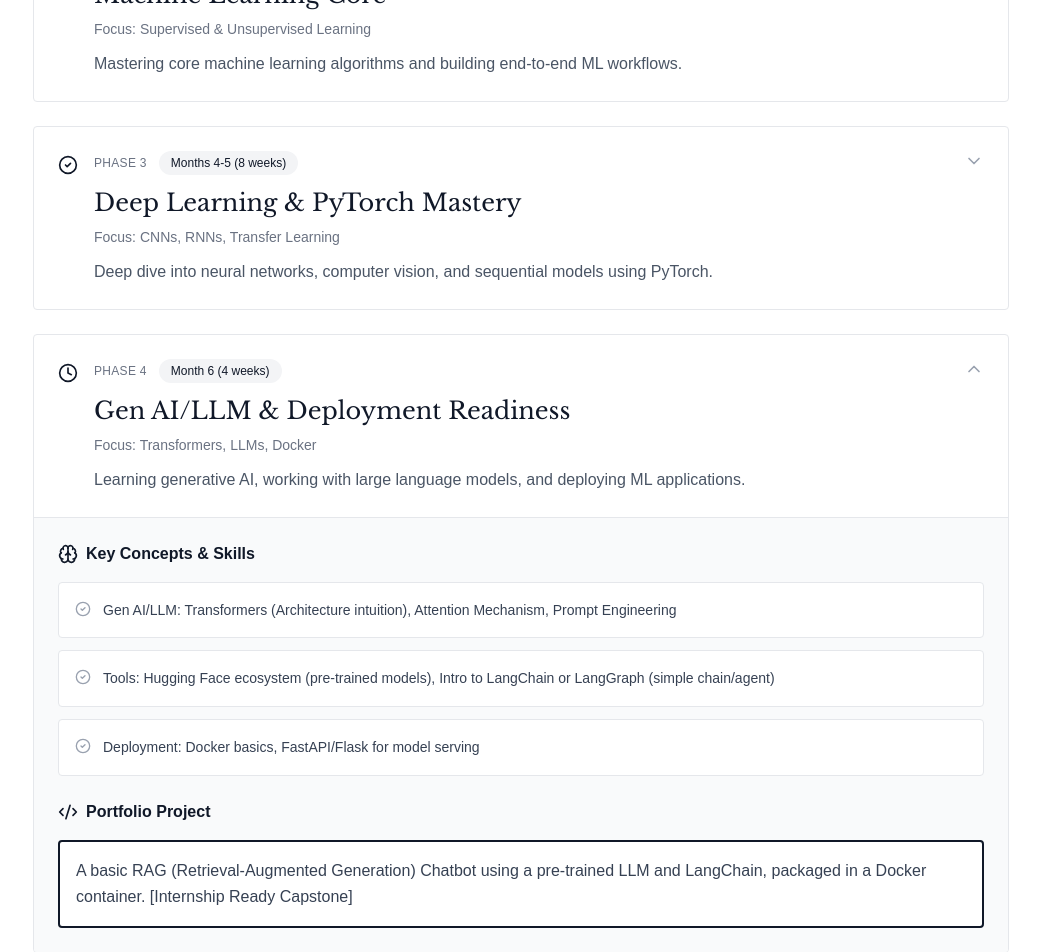
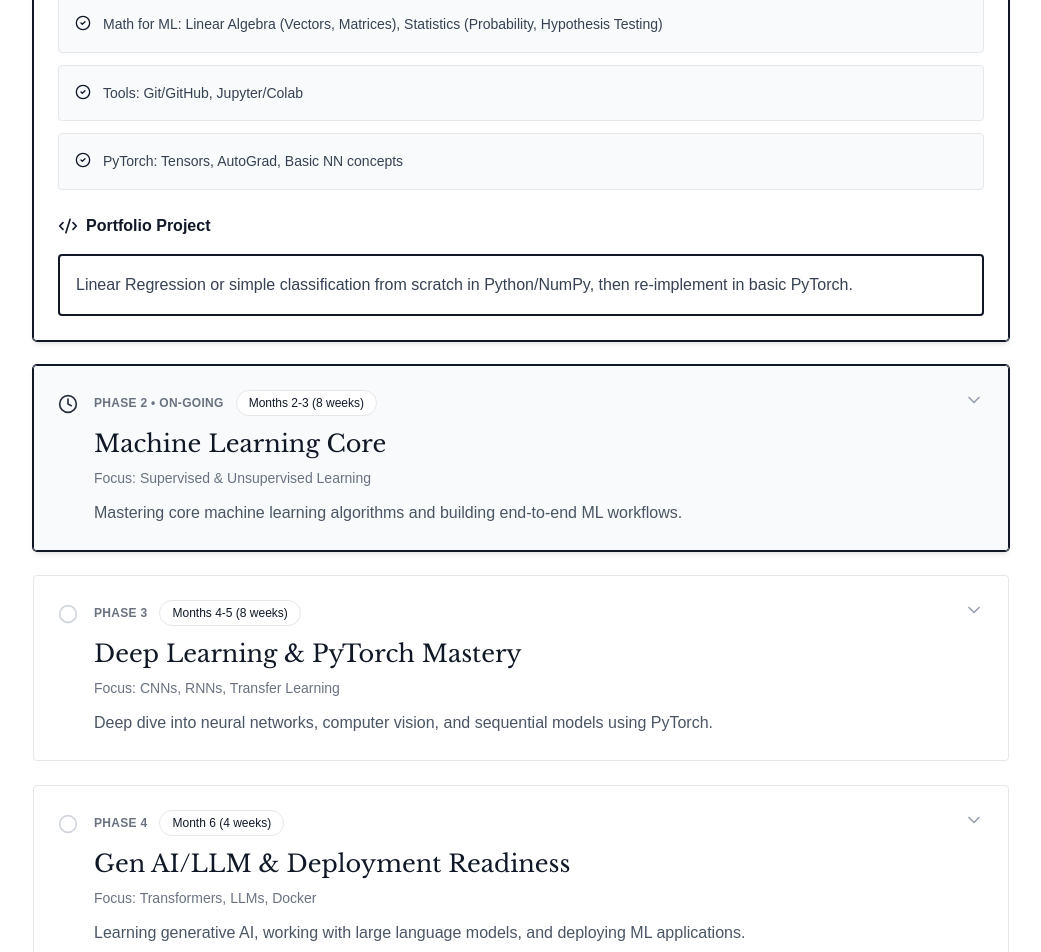
Before and after one commit to Shejaltiwari2356/Shejal_Tiwari_Porfolio, a Next.js app: page /roadmap in a window 1280 px wide. Shown: the part 1200-2152 px from the top of the page, without its empty margins (119-1160 px from the left). Built offline with nearby package versions, Linux system fonts and the light colour scheme.

Commit message:
first commit

```diff
--- a/app/roadmap/page.tsx
+++ b/app/roadmap/page.tsx
@@ -26,7 +26,7 @@ const roadmapPhases: Phase[] = [
     id: 'phase-1',
     number: 1,
     title: 'Foundation & PyTorch Intro',
-    status: 'completed',
+    status: 'in-progress',
     duration: 'Month 1 (4 weeks)',
     focusArea: 'Python, Math, PyTorch Basics',
     description: 'Building strong foundations in Python programming, essential mathematics for ML, and introduction to PyTorch.',
@@ -43,7 +43,7 @@ const roadmapPhases: Phase[] = [
     id: 'phase-2',
     number: 2,
     title: 'Machine Learning Core',
-    status: 'completed',
+    status: 'in-progress',
     duration: 'Months 2-3 (8 weeks)',
     focusArea: 'Supervised & Unsupervised Learning',
     description: 'Mastering core machine learning algorithms and building end-to-end ML workflows.',
@@ -60,7 +60,7 @@ const roadmapPhases: Phase[] = [
     id: 'phase-3',
     number: 3,
     title: 'Deep Learning & PyTorch Mastery',
-    status: 'completed',
+    status: 'upcoming',
     duration: 'Months 4-5 (8 weeks)',
     focusArea: 'CNNs, RNNs, Transfer Learning',
     description: 'Deep dive into neural networks, computer vision, and sequential models using PyTorch.',
@@ -76,7 +76,7 @@ const roadmapPhases: Phase[] = [
     id: 'phase-4',
     number: 4,
     title: 'Gen AI/LLM & Deployment Readiness',
-    status: 'in-progress',
+    status: 'upcoming',
     duration: 'Month 6 (4 weeks)',
     focusArea: 'Transformers, LLMs, Docker',
     description: 'Learning generative AI, working with large language models, and deploying ML applications.',
@@ -146,16 +146,16 @@ const tools = [
 ];
 
 export default function RoadmapPage() {
-  const [expandedPhase, setExpandedPhase] = useState<string>('phase-4');
+  const [expandedPhase, setExpandedPhase] = useState<string>('phase-1');
 
   const getStatusIcon = (status: Phase['status']) => {
     switch (status) {
       case 'completed':
         return <CheckCircle2 className="w-5 h-5 text-gray-900" />;
       case 'in-progress':
-        return <Clock className="w-5 h-5 text-gray-900" />;
+        return <Clock className="w-5 h-5 text-gray-900 animate-pulse" />;
       case 'upcoming':
-        return <Circle className="w-5 h-5 text-gray-400" />;
+        return <Circle className="w-5 h-5 text-gray-300" />;
     }
   };
 
@@ -205,7 +205,7 @@ export default function RoadmapPage() {
         <header className="mb-16">
           <div className="inline-flex items-center gap-2 px-3 py-1.5 bg-gray-100 rounded-full mb-6">
             <TrendingUp className="w-4 h-4 text-gray-900" />
-            <span className="text-sm text-gray-900">12-Month Learning Journey</span>
+            <span className="text-sm text-gray-900 font-medium">Currently On-going: Phase 1 & 2</span>
           </div>
 
           <h1 className="text-4xl md:text-5xl font-serif font-normal text-gray-900 mb-6 leading-tight">
@@ -214,7 +214,6 @@ export default function RoadmapPage() {
 
           <p className="text-lg md:text-xl text-gray-600 leading-relaxed mb-8">
             A comprehensive 12-month guide documenting my transition from full-stack development to artificial intelligence.
-            Follow along as I break down complex ML concepts, share learning resources, and build real-world projects.
           </p>
 
           <div className="p-6 bg-gray-900 rounded-sm text-white mb-8">
@@ -255,11 +254,15 @@ export default function RoadmapPage() {
             {internshipPhases.map((phase) => (
               <div
                 key={phase.id}
-                className="border border-gray-200 rounded-sm overflow-hidden"
+                className={`border rounded-sm overflow-hidden transition-all ${
+                  phase.status === 'in-progress' ? 'border-gray-900 shadow-md ring-1 ring-gray-900' : 'border-gray-200'
+                }`}
               >
                 <button
                   onClick={() => setExpandedPhase(expandedPhase === phase.id ? '' : phase.id)}
-                  className="w-full p-6 flex items-start gap-4 text-left hover:bg-gray-50 transition-colors"
+                  className={`w-full p-6 flex items-start gap-4 text-left hover:bg-gray-50 transition-colors ${
+                    phase.status === 'in-progress' ? 'bg-gray-50' : ''
+                  }`}
                 >
                   <div className="shrink-0 mt-1">
                     {getStatusIcon(phase.status)}
@@ -267,10 +270,10 @@ export default function RoadmapPage() {
 
                   <div className="flex-1 min-w-0">
                     <div className="flex flex-wrap items-center gap-3 mb-3">
-                      <span className="text-xs uppercase tracking-wide text-gray-500">
-                        Phase {phase.number}
+                      <span className="text-xs uppercase tracking-wide text-gray-500 font-bold">
+                        Phase {phase.number} {phase.status === 'in-progress' && '• ON-GOING'}
                       </span>
-                      <span className="px-3 py-1 bg-gray-100 text-gray-900 rounded-full text-xs font-medium">
+                      <span className="px-3 py-1 bg-white border border-gray-200 text-gray-900 rounded-full text-xs font-medium">
                         {phase.duration}
                       </span>
                     </div>
@@ -294,7 +297,7 @@ export default function RoadmapPage() {
                 </button>
 
                 {expandedPhase === phase.id && (
-                  <div className="px-6 pb-6 space-y-6 border-t border-gray-200 bg-gray-50">
+                  <div className="px-6 pb-6 space-y-6 border-t border-gray-200 bg-white">
                     {/* Skills */}
                     <div className="pt-6">
                       <h4 className="flex items-center gap-2 text-base font-semibold text-gray-900 mb-4">
@@ -303,8 +306,8 @@ export default function RoadmapPage() {
                       </h4>
                       <div className="space-y-3">
                         {phase.skills.map((skill, i) => (
-                          <div key={i} className="flex items-start gap-3 p-4 bg-white border border-gray-200 rounded-sm">
-                            <CheckCircle2 className="w-4 h-4 text-gray-400 shrink-0 mt-0.5" />
+                          <div key={i} className="flex items-start gap-3 p-4 bg-gray-50 border border-gray-200 rounded-sm">
+                            <CheckCircle2 className={`w-4 h-4 shrink-0 mt-0.5 ${phase.status === 'in-progress' ? 'text-gray-900' : 'text-gray-400'}`} />
                             <span className="text-gray-700 text-sm leading-relaxed">{skill}</span>
                           </div>
                         ))}
@@ -317,8 +320,8 @@ export default function RoadmapPage() {
                         <Code2 className="w-5 h-5" />
                         Portfolio Project
                       </h4>
-                      <div className="p-4 bg-white border-2 border-gray-900 rounded-sm">
-                        <p className="text-gray-700 leading-relaxed">{phase.project}</p>
+                      <div className={`p-4 bg-white border-2 border-gray-900 rounded-sm`}>
+                        <p className="text-gray-700 leading-relaxed font-medium">{phase.project}</p>
                       </div>
                     </div>
                   </div>
@@ -381,7 +384,6 @@ export default function RoadmapPage() {
 
                 {expandedPhase === phase.id && (
                   <div className="px-6 pb-6 space-y-6 border-t border-gray-200 bg-gray-50">
-                    {/* Skills */}
                     <div className="pt-6">
                       <h4 className="flex items-center gap-2 text-base font-semibold text-gray-900 mb-4">
                         <Brain className="w-5 h-5" />
@@ -397,7 +399,6 @@ export default function RoadmapPage() {
                       </div>
                     </div>
 
-                    {/* Project */}
                     <div>
                       <h4 className="flex items-center gap-2 text-base font-semibold text-gray-900 mb-4">
                         <Code2 className="w-5 h-5" />
@@ -436,7 +437,7 @@ export default function RoadmapPage() {
             Following a similar path?
           </h3>
           <p className="text-gray-600 mb-6 leading-relaxed">
-            I document every concept I learn in detailed articles. Check out my writings to learn alongside me and see how I'm implementing these concepts in real projects.
+            I document every concept I learn in detailed articles. Check out my writings to learn alongside me.
           </p>
           <div className="flex flex-wrap gap-4">
             <Link
@@ -446,36 +447,17 @@ export default function RoadmapPage() {
               Read My Articles
               <BookOpen className="w-4 h-4" />
             </Link>
-            <Link
-              href="/projectsArchive"
-              className="inline-flex items-center gap-2 px-6 py-3 bg-white text-gray-900 border border-gray-300 hover:border-gray-900 rounded-md transition-all"
-            >
-              View My Projects
-              <Code2 className="w-4 h-4" />
-            </Link>
           </div>
         </section>
       </main>
 
       {/* FOOTER */}
       <footer className="border-t border-gray-200 py-12 mt-20">
-        <div className="max-w-7xl mx-auto px-6">
-          <div className="flex flex-col md:flex-row justify-between items-center gap-4">
-            <div className="text-center md:text-left">
-              <p className="text-gray-900 font-semibold mb-2">Shejal Tiwari</p>
-              <p className="text-gray-600 text-sm">
-                © {new Date().getFullYear()} · Built with Next.js & Sanity
-              </p>
-            </div>
-            <div className="flex gap-4">
-              <a href="https://www.linkedin.com/in/shejal-tiwari-a0736a256/" target="_blank" rel="noopener noreferrer" className="w-10 h-10 flex items-center justify-center border border-gray-300 hover:border-gray-900 text-gray-600 hover:text-gray-900 rounded-full transition-all">
-                <Linkedin className="w-5 h-5" />
-              </a>
-              <a href="https://github.com/Shejaltiwari2356" target="_blank" rel="noopener noreferrer" className="w-10 h-10 flex items-center justify-center border border-gray-300 hover:border-gray-900 text-gray-600 hover:text-gray-900 rounded-full transition-all">
-                <Github className="w-5 h-5" />
-              </a>
-            </div>
-          </div>
+        <div className="max-w-7xl mx-auto px-6 text-center">
+          <p className="text-gray-900 font-semibold mb-2">Shejal Tiwari</p>
+          <p className="text-gray-600 text-sm">
+            © {new Date().getFullYear()} · Built with Next.js & Sanity
+          </p>
         </div>
       </footer>
     </div>
```
